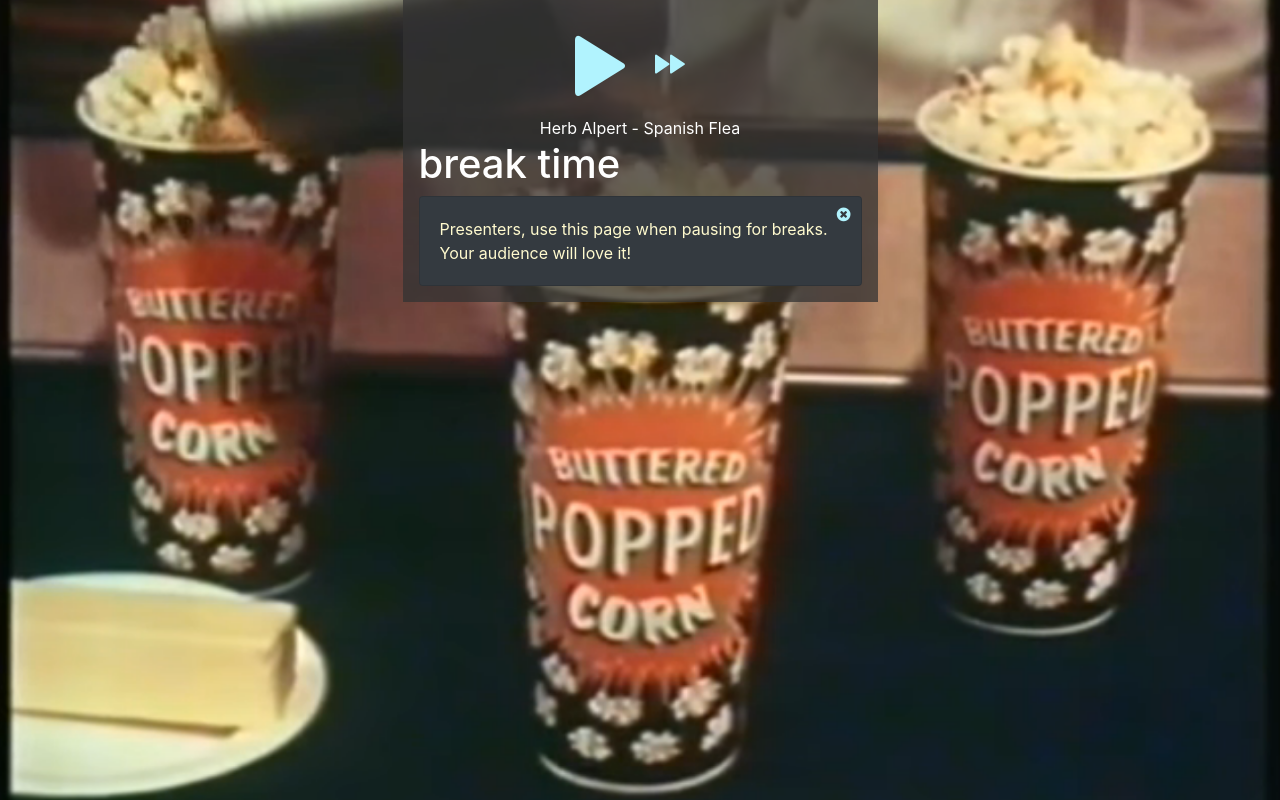
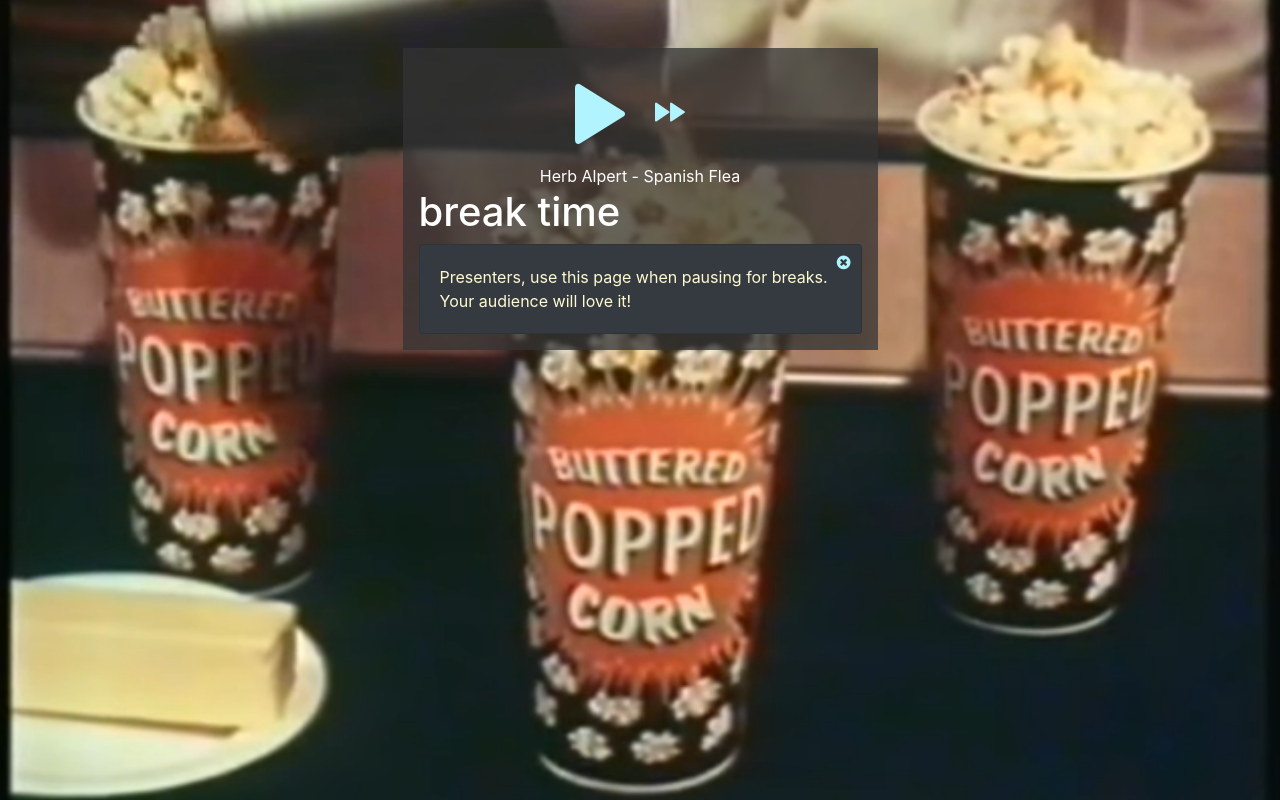
Before and after one commit to mjcrockett/standby, a website: page index.html in a window 1280 px wide. Drawn offline with nearby package versions, Linux system fonts and the light colour scheme.

Commit message:
adding margin-top to menu.

```diff
--- a/index.html
+++ b/index.html
@@ -176,7 +176,7 @@
         <div class="container">
             <div class="row justify-content-center">
 
-                <div class="col col-sm-8 col-md-5 mc-bkgrnd p-3">
+                <div class="col col-sm-8 col-md-5 mc-bkgrnd p-3 mt-5">
                     <div class="row">
                         <div class="col" style="text-align: right;">
                             <div id="play-btn" class="btn-holder">
```
